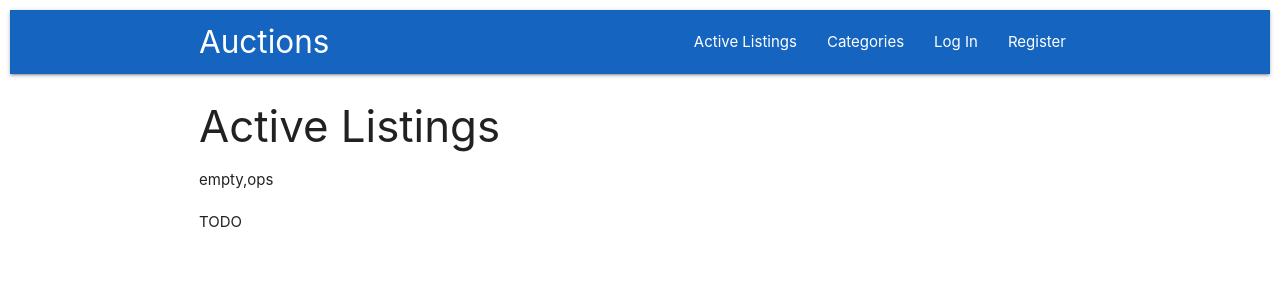
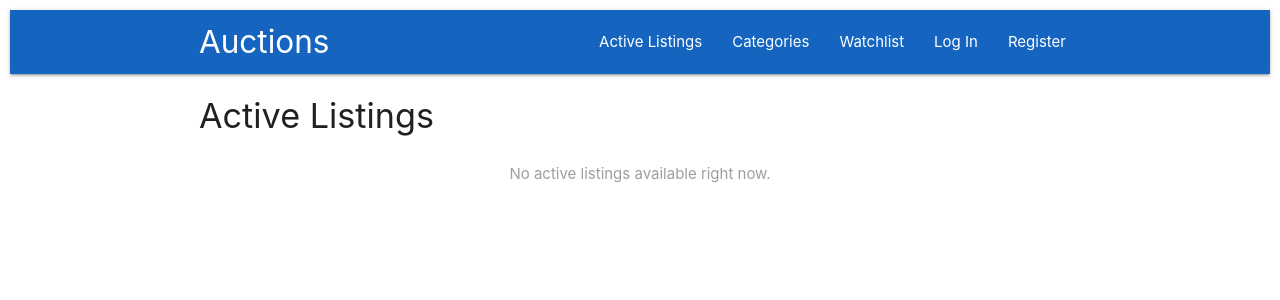
Before and after one commit to thoughts-cell/auction-project, a Django app: page / in a window 1280 px wide. Shown: the top 300 px of the page. Run offline with Django 3.2, Linux system fonts and the light colour scheme.

Commit message:
correction

```diff
--- a/commerce/auctions/templates/auctions/auctions_view.html
+++ b/commerce/auctions/templates/auctions/auctions_view.html
@@ -41,7 +41,7 @@
                                         {%  if user == auction.user %}
                                             <a class="btn waves-effect waves-light red" href="{% url 'end_auction' pk=auction.pk %}">End auction</a>
                                         {% endif %}
-                                        <a class="btn waves-effect waves-light blue" href="{% url 'favourite_post' pk=auction.pk %}">"
+                                        <a class="btn waves-effect waves-light blue" href="{% url 'add_to_watchlist' pk=auction.pk %}">"
                                         </a>
                                     </div>
                                 </div>
--- a/commerce/auctions/templates/auctions/includes/header.html
+++ b/commerce/auctions/templates/auctions/includes/header.html
@@ -4,10 +4,10 @@
     <ul id="nav-mobile" class="right hide-on-med-and-down">
       <li><a href="{% url 'index' %}">Active Listings</a></li>
       <li><a href="{% url 'categories' %}">Categories</a></li>
-
+     <li><a href="{% url 'watchlist' %}">Watchlist</a></li>
 
       {% if user.is_authenticated %}
-        <li><a href="{% url 'watchlist' %}">Watchlist</a></li>
+
         <li><a href="{% url 'new_auction' %}">Create Listing</a></li>
         <li><a href="{% url 'logout' %}">Log Out ({{ user.username }})</a></li>
       {% else %}
--- a/commerce/auctions/templates/auctions/index.html
+++ b/commerce/auctions/templates/auctions/index.html
@@ -1,23 +1,43 @@
 {% extends "auctions/layout.html" %}
 
 {% block body %}
-    <h3>Active Listings</h3>
-    <div class = "row">
+    <h4>Active Listings</h4>
+    <div class="row">
     {% for auction in object_list %}
-        {% if auction.active %}
+        {# We assume filtering is now handled in the View for better performance #}
         <div class="col s12 m6 l4">
-        <div class="card">
-            <div class="card-image">
-                <img src="{{ auction.image.url }}">
+            <div class="card hoverable">
+                <div class="card-content">
+                    <span class="card-title">
+                        <a href="{% url 'auction_view' pk=auction.id %}" class="blue-text text-darken-4">
+                            {{ auction.title }}
+                        </a>
+                    </span>
+                    <div class="row">
+                        <div class="col s12">
+                            <div class="card-image">
+                                {% if auction.image_url %}
+                                    <img class="materialboxed" src="{{ auction.image_url }}" style="height: 200px; object-fit: cover;" >
+                                {% else %}
+                                    <div class="grey lighten-3 center" style="height: 200px; line-height: 200px;">No Image</div>
+                                {% endif %}
+                            </div>
+                        </div>
+                        <div class="col s12" style="margin-top: 10px;">
+                            <p class="truncate">{{ auction.description }}</p>
+                        </div>
+                    </div>
+                </div>
+                <div class="card-action">
+                    <span class="black-text"><strong>${{ auction.current_price }}</strong></span>
+                    <a href="{% url 'auction_view' pk=auction.id %}" class="right orange-text text-darken-4">Place Bid</a>
+                </div>
             </div>
         </div>
+    {% empty %}
+        <div class="col s12">
+            <p class="center-align grey-text">No active listings available right now.</p>
         </div>
-
-
-        {% endif %}
-    {% empty %}
-        empty,ops
     {% endfor %}
     </div>
-    TODO
 {% endblock %}
--- a/commerce/auctions/urls.py
+++ b/commerce/auctions/urls.py
@@ -3,14 +3,14 @@ import auctions.views as views
 
 urlpatterns = [
     path("", views.index, name="index"),
-    path("login", views.login_view, name="login"),
-    path("logout", views.logout_view, name="logout"),
-    path("register", views.register, name="register"),
+    path("login/", views.login_view, name="login"),
+    path("logout/", views.logout_view, name="logout"),
+    path("register/", views.register, name="register"),
     path("new/", views.new_auction, name="new_auction"),
     path("auction/<int:pk>/", views.auction_view, name='auction_view'),
     path("auction/<int:pk>/watchlist/", views.add_to_watchlist, name='add_to_watchlist'),
     path("auction/<int:pk>/end/", views.end_auction, name="end_auction"),
     path("watchlist/", views.watchlist, name="watchlist"),
     path("categories/", views.CategoriesView.as_view(), name="categories"),
-    path("categories/<slug:slug>/", views.CategoryListings.as_view(), name="category")
+    path("categories/<slug:slug>/", views.CategoryListings.as_view(), name="category_listings"),
 ]
```
Also changed, not shown: commerce/auctions/forms.py (+28 -3 lines), commerce/auctions/models.py (+8 -10 lines).
